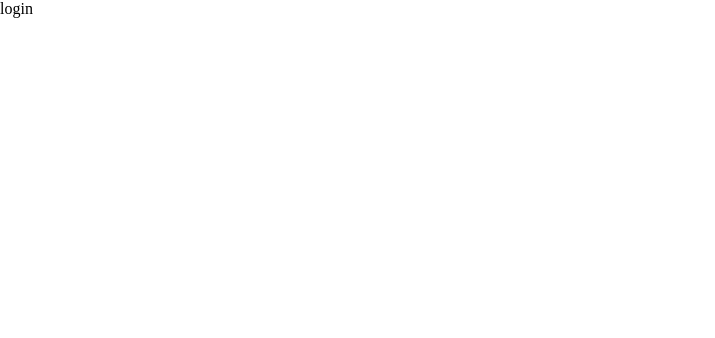
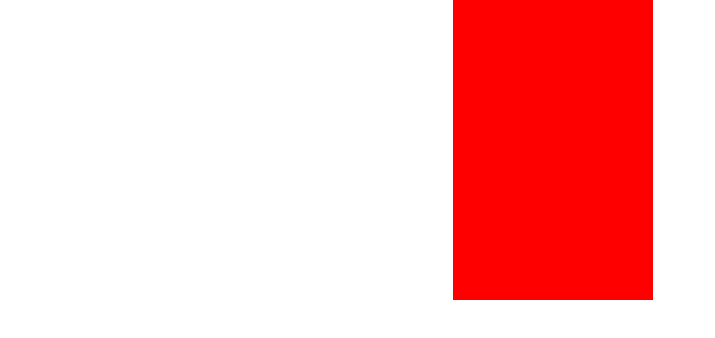
Before and after one commit to Abdulaziz2004/instagram, a React (Create React App) app: page / in a window 1280 px wide. Shown: the top 338 px of the page, without its empty margins (0-715 px from the left). Built offline with nearby package versions, Linux system fonts and the light colour scheme.

Commit message:
google fonts

```diff
--- a/src/index.css
+++ b/src/index.css
@@ -1,3 +1,5 @@
+@import url('https://fonts.googleapis.com/css2?family=Roboto:ital,wght@0,500;0,700;1,400;1,500;1,700&display=swap');
+
 *{
   margin: 0;
   padding: 0;
@@ -5,5 +7,7 @@
 }
 
 body {
-
+  width: 375px;
+  margin: 0 auto;
+  font-family: 'Roboto', sans-serif;
 }
--- a/src/pages/Login.jsx
+++ b/src/pages/Login.jsx
@@ -3,7 +3,7 @@
 const Login = () => {
   return (
     <LoginContainer>
-      login
+
     </LoginContainer>
   );
 };
@@ -12,5 +12,7 @@
 
 const LoginContainer = styled.div`
 
-
+  width: 200px;
+  height: 300px;
+  background-color: red;
 `
```
